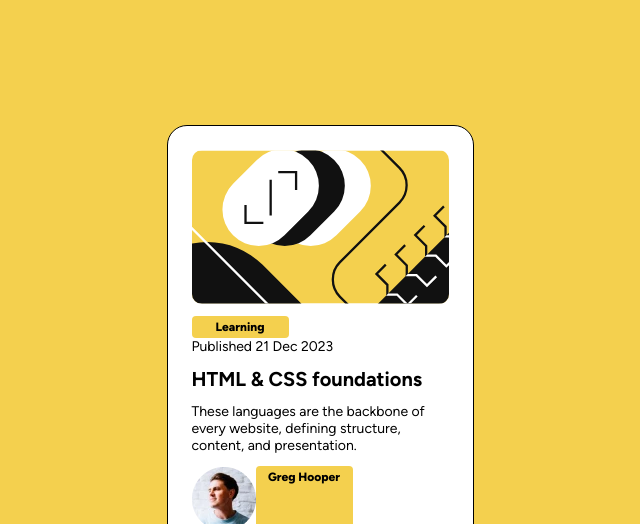
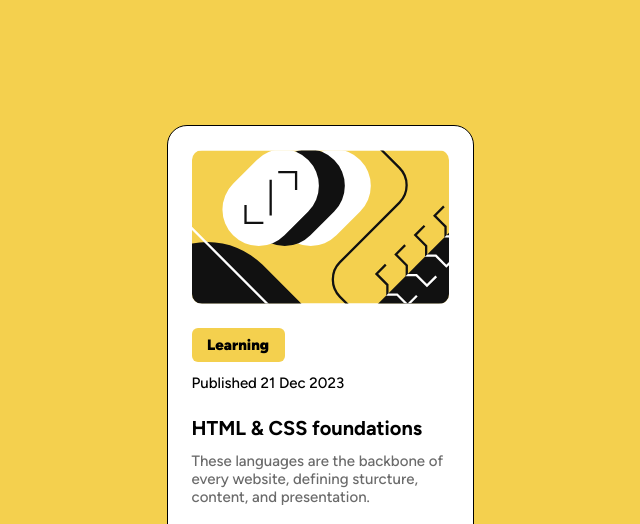
Before and after one commit to NettoAaA/projeto-blog-preview, a plain HTML site: page blog-preview-card-main/index.html in a window 1280 px wide. Shown: the top 524 px of the page, without its empty margins (320-960 px from the left). Drawn offline with Linux system fonts and the light colour scheme.

Commit message:
ajustes de tamanho

```diff
--- a/blog-preview-card-main/index.html
+++ b/blog-preview-card-main/index.html
@@ -11,14 +11,14 @@
   <main>
     <img src="assets/images/illustration-article.svg" alt="illustration-article">
     <header>
-      <h2>Learning</h2>
-      <p>Published 21 Dec 2023</p>
+      <h2 class="title">Learning</h2>
+      <p class="publish-date">Published 21 Dec 2023</p>
       <h1>HTML & CSS foundations</h1>
     </header>
-    <p>These languages are the backbone of every website, defining structure, content, and presentation.</p>
+    <p>These languages are the backbone of every website, defining sturcture, content, and presentation.</p>
     <footer>
-      <img src="assets/images/image-avatar.webp" alt="">
-      <h2>Greg Hooper</h2>
+      <div id="author-photo"></span>
+      <h2 class="author-name">Greg Hooper</h2>
     </footer>
   </main>
 </body>
--- a/blog-preview-card-main/styles/style.css
+++ b/blog-preview-card-main/styles/style.css
@@ -48,37 +48,65 @@ main {
   padding: 24px;
 }
 
-main > img, header, p {
+header, h2.title {
   margin-bottom: 12px;
 }
 
-main img {
+img {
   background-size: cover;
   border-radius: 10px;
 }
 
-main p {
-  font-size: 14px;
+img, p {
+  margin-bottom: 24px;
 }
 
-main h1 {
+div.author-photo {
+  background-image: url(../assets/images/image-avatar.webp);
+  background-size: contain;
+
+  width: 32px;
+  height: 32px;
+}
+
+p {
+  font-size: 15px;
+  font-weight: 500;
+  color: var(--cor-paragrafo);
+}
+
+p.publish-date {
+  color: black;
+}
+
+h1 {
   font-size: 20px;
 }
 
-main h2 {
-  font-size: 12px;
-  font-weight: 800;
+h2.title {
+  background-color: var(--cor-fundo);
+
+  max-width: 73px;
+  max-height: 26px;
+
+  font-size: 15px;
+  font-weight: 900;
 
   text-align: center;
 
-  background-color: var(--cor-fundo);
+  padding: 8px 10px;
+  border-radius: 6px;
+}
 
-  padding: 4px 12px;
-  width: 73px;
-  border-radius: 4px;
+h2.author-name {
+
 }
 
 footer {
   display: flex;
+
+  height: 32px;
+
   flex-direction: row;
+  align-items: top;
 }
```
